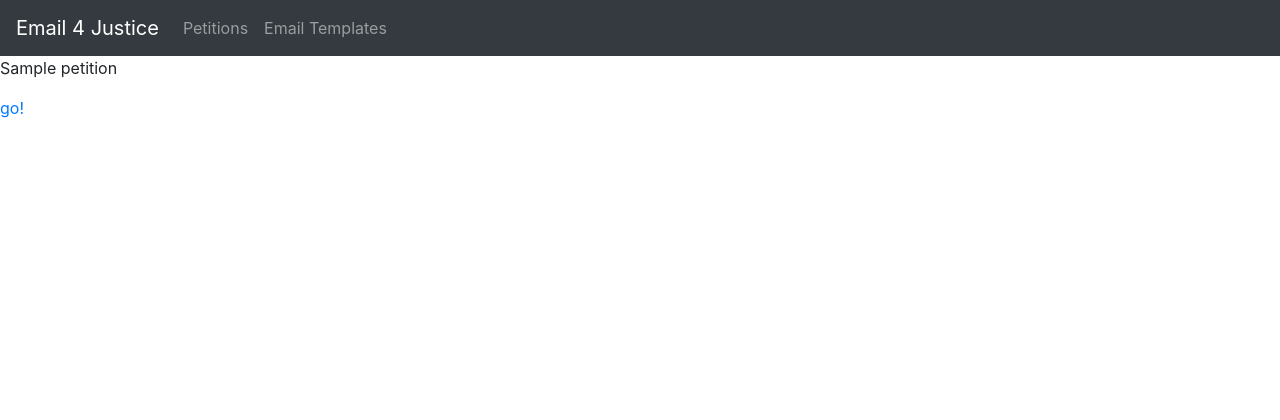
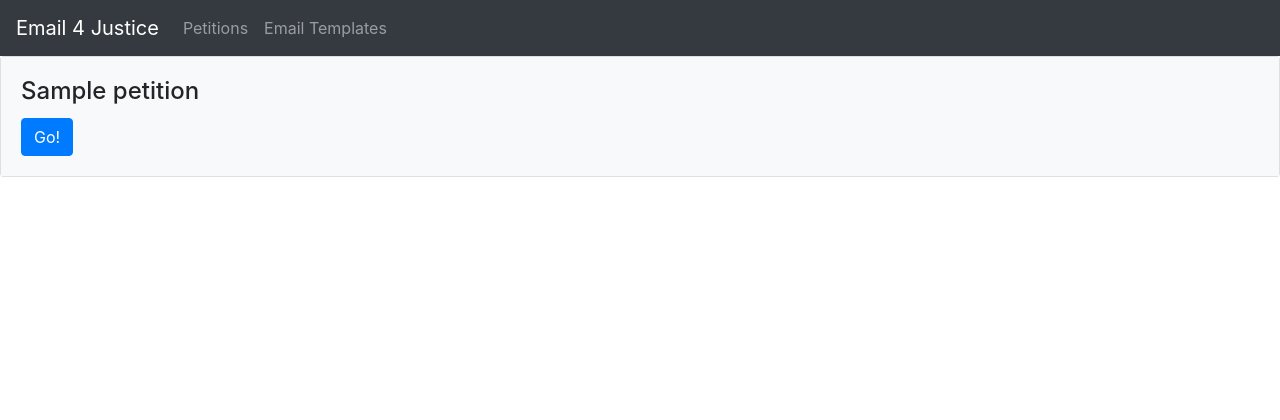
Before and after one commit to ruklakhani/email4justice, a Flask app: page /petitions in a window 1280 px wide. Shown: the top 420 px of the page. Run offline with Flask 2, Linux system fonts and the light colour scheme; a database or web service that is not in the repository returns one stand-in record (values such as "Sample title"); some libraries are stand-ins or nearby versions.

Commit message:
fixed cards

```diff
--- a/templates/index.html
+++ b/templates/index.html
@@ -2,13 +2,12 @@
 
 {% block content %}
 
-<div class="card-group">
+<div class="">
     {% for template in templates %}
     <div class="card">
         <div class="card-body bg-light">
             <h4 class="card-title">{{ template.title }}</h4>
             <a href="/{{ template._id }}"><button class="btn btn-primary" type="button">Go!</button></a>
-            </div>
         </div>
     </div>
     {% endfor %}
--- a/templates/petitions.html
+++ b/templates/petitions.html
@@ -1,10 +1,14 @@
 {% extends 'base.html' %}
 
 {% block content %}
-
+<div class="">
     {% for petition in petitions %}
-            <p>{{ petition.title }}</p>
-            <a href="{{ petition.url }}">go!</a><br><br>
+    <div class="card">
+        <div class="card-body bg-light">
+            <h4 class="card-title">{{ petition.title }}</h4>
+            <a href="{{ petition.url }}"><button class="btn btn-primary" type="button">Go!</button></a>
+        </div>
+    </div>
     {% endfor %}
-
+</div>
 {% endblock %}
```
